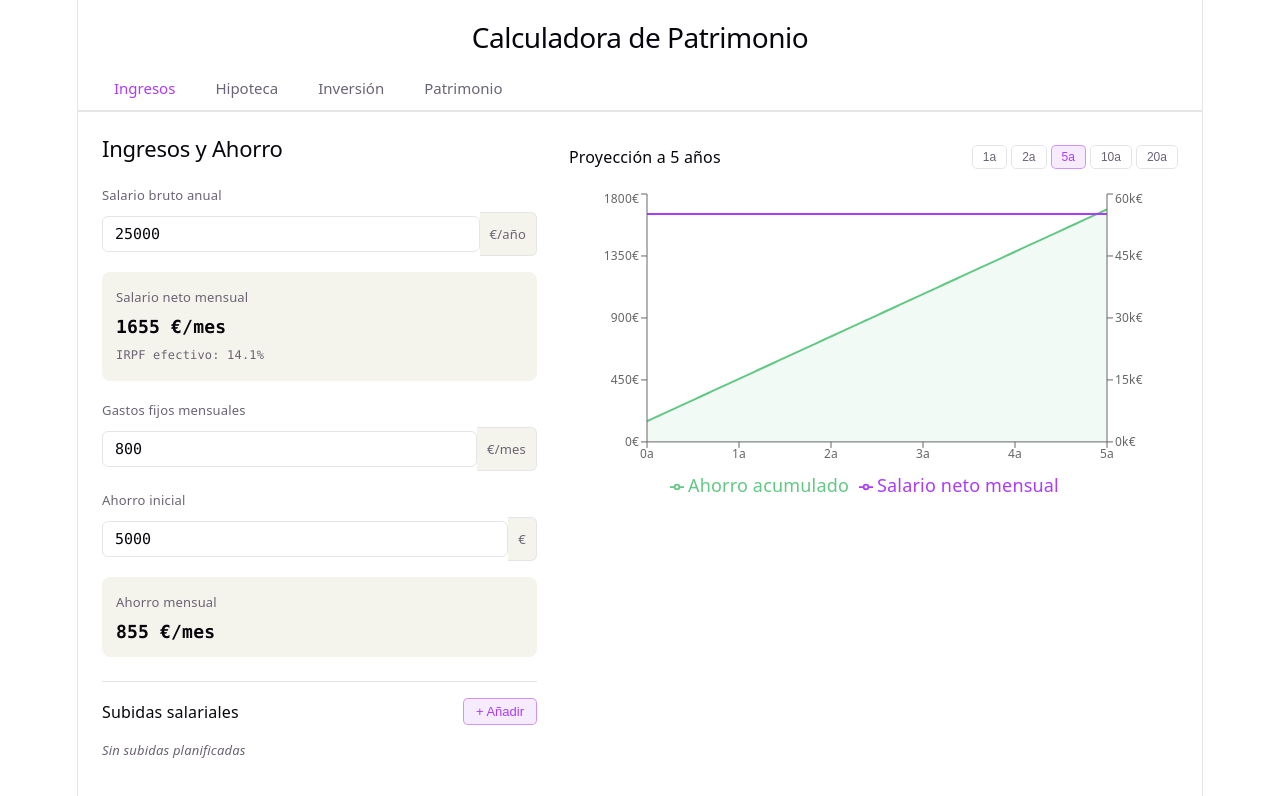
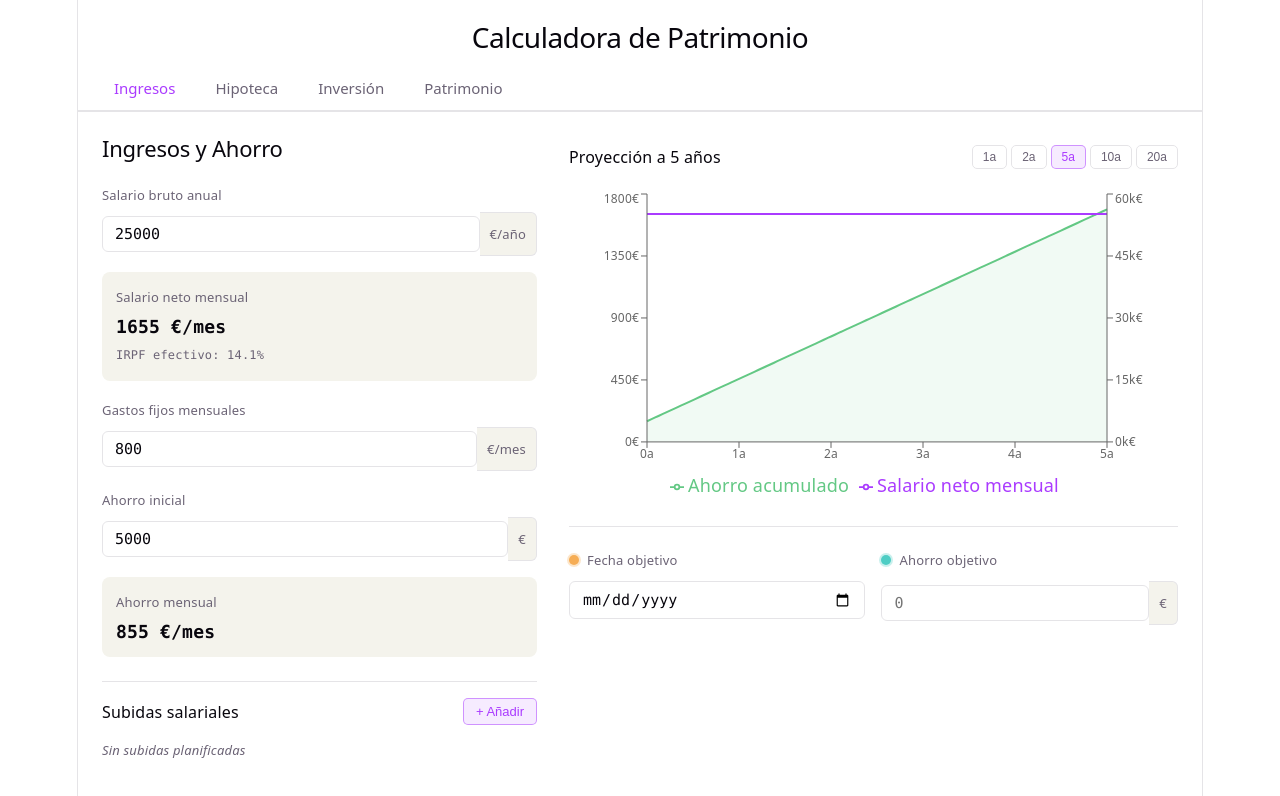
Before and after one commit to aleixRabassa/calculadora-patrimonio, a React (Vite) app: page / in a window 1280 px wide. Shown: the top 796 px of the page. Built offline with nearby package versions, Linux system fonts and the light colour scheme.

Commit message:
feat: add goal tracking features with date and savings targets in Ingresos component

```diff
--- a/src/components/Ingresos.css
+++ b/src/components/Ingresos.css
@@ -57,7 +57,8 @@
   white-space: nowrap;
 }
 
-input[type="number"] {
+input[type="number"],
+input[type="date"] {
   font-family: var(--mono);
   font-size: 15px;
   padding: 8px 12px;
@@ -185,6 +186,100 @@ input[type="number"] {
   }
 }
 
+/* Goal inputs below chart */
+.goals {
+  display: grid;
+  grid-template-columns: 1fr 1fr;
+  gap: 16px;
+  margin-top: 20px;
+  padding-top: 20px;
+  border-top: 1px solid var(--border);
+
+  @media (max-width: 640px) {
+    grid-template-columns: 1fr;
+  }
+}
+
+.goal-item {
+  display: flex;
+  flex-direction: column;
+  gap: 8px;
+}
+
+.goal-label {
+  display: flex;
+  align-items: center;
+  gap: 8px;
+  font-size: 13px;
+  font-weight: 500;
+  color: var(--text);
+  cursor: default;
+}
+
+.goal-dot {
+  width: 10px;
+  height: 10px;
+  border-radius: 50%;
+  flex-shrink: 0;
+}
+
+.goal-dot--date {
+  background: #f6ad55;
+  box-shadow: 0 0 0 2px rgba(246, 173, 85, 0.3);
+}
+
+.goal-dot--savings {
+  background: #4ecdc4;
+  box-shadow: 0 0 0 2px rgba(78, 205, 196, 0.3);
+}
+
+.goal-result {
+  border-radius: 8px;
+  padding: 12px 14px;
+  display: flex;
+  flex-direction: column;
+  gap: 3px;
+}
+
+.goal-result--date {
+  background: rgba(246, 173, 85, 0.1);
+  border: 1px solid rgba(246, 173, 85, 0.35);
+}
+
+.goal-result--savings {
+  background: rgba(78, 205, 196, 0.1);
+  border: 1px solid rgba(78, 205, 196, 0.35);
+}
+
+.goal-result--warn {
+  background: var(--code-bg);
+  border: 1px solid var(--border);
+  font-size: 13px;
+  color: var(--text);
+  font-style: italic;
+}
+
+.goal-result__amount {
+  font-family: var(--mono);
+  font-size: 20px;
+  font-weight: 700;
+  color: var(--text-h);
+  line-height: 1.2;
+}
+
+.goal-result__label {
+  font-size: 12px;
+  color: var(--text);
+}
+
+.goal-result__note {
+  font-size: 11px;
+  color: var(--text);
+  opacity: 0.65;
+  font-style: italic;
+  margin-top: 2px;
+}
+
 /* Charts */
 .ingresos__charts {
   padding-top: 8px;
--- a/src/components/Ingresos.tsx
+++ b/src/components/Ingresos.tsx
@@ -1,5 +1,5 @@
 import { useMemo, useState } from 'react'
-import { Area, ComposedChart, Line, ResponsiveContainer, Tooltip, XAxis, YAxis, Legend } from 'recharts'
+import { Area, ComposedChart, Line, ReferenceDot, ReferenceLine, ResponsiveContainer, Tooltip, XAxis, YAxis, Legend } from 'recharts'
 import { useLocalStorage } from '../hooks/useLocalStorage'
 import { calcularSalarioNeto } from '../utils/calculations'
 import './Ingresos.css'
@@ -38,32 +38,26 @@ function xAxisInterval(years: number): number {
 export function Ingresos() {
   const [state, setState] = useLocalStorage<IngresosState>('calc.ingresos', DEFAULT_STATE)
   const [horizonYears, setHorizonYears] = useState<number>(5)
+  const [fechaObjetivo, setFechaObjetivo] = useLocalStorage<string>('calc.ingresos.fechaObjetivo', '')
+  const [ahorroObjetivo, setAhorroObjetivo] = useLocalStorage<number | null>('calc.ingresos.ahorroObjetivo', null)
 
   const netoInfo = calcularSalarioNeto(state.brutoAnual)
   const ahorroMensual = netoInfo.netoMensual - state.gastosFijos
 
-  const chartData = useMemo(() => {
-    const horizonMeses = horizonYears * 12
-    // Sort salary raises by month
+  // Full 20-year projection used for target calculations
+  const fullProjection = useMemo(() => {
     const subidasOrdenadas = [...state.subidas].sort((a, b) => a.mes - b.mes)
-
     const data: Array<{ mes: number; label: string; salarioNeto: number; ahorroAcumulado: number }> = []
     let ahorroAcum = state.ahorroInicial
     let brutoActual = state.brutoAnual
 
-    for (let m = 0; m <= horizonMeses; m++) {
-      // Check if there's a salary raise at this month
+    for (let m = 0; m <= MAX_HORIZONTE_MESES; m++) {
       const subida = subidasOrdenadas.find(s => s.mes === m)
-      if (subida) {
-        brutoActual = subida.nuevoBrutoAnual
-      }
+      if (subida) brutoActual = subida.nuevoBrutoAnual
 
       const neto = calcularSalarioNeto(brutoActual)
       const ahorro = neto.netoMensual - state.gastosFijos
-
-      if (m > 0) {
-        ahorroAcum += ahorro
-      }
+      if (m > 0) ahorroAcum += ahorro
 
       const year = Math.floor(m / 12)
       const month = m % 12
@@ -75,7 +69,45 @@ export function Ingresos() {
       })
     }
     return data
-  }, [state.brutoAnual, state.gastosFijos, state.ahorroInicial, state.subidas, horizonYears])
+  }, [state.brutoAnual, state.gastosFijos, state.ahorroInicial, state.subidas])
+
+  const chartData = useMemo(
+    () => fullProjection.slice(0, horizonYears * 12 + 1),
+    [fullProjection, horizonYears],
+  )
+
+  const dateTargetResult = useMemo(() => {
+    if (!fechaObjetivo) return null
+    const today = new Date()
+    const parts = fechaObjetivo.split('-').map(Number)
+    const months = (parts[0] - today.getFullYear()) * 12 + (parts[1] - 1 - today.getMonth())
+    if (months < 0) return { type: 'past' as const }
+    if (months > MAX_HORIZONTE_MESES) return { type: 'far' as const }
+    const dataPoint = fullProjection[months]
+    return {
+      type: 'found' as const,
+      months,
+      savings: dataPoint.ahorroAcumulado,
+      inChartRange: months <= horizonYears * 12,
+    }
+  }, [fechaObjetivo, fullProjection, horizonYears])
+
+  const savingsTargetResult = useMemo(() => {
+    if (!ahorroObjetivo || ahorroObjetivo <= 0) return null
+    if (fullProjection[0].ahorroAcumulado >= ahorroObjetivo) return { type: 'already' as const }
+    const idx = fullProjection.findIndex(d => d.ahorroAcumulado >= ahorroObjetivo)
+    if (idx === -1) return { type: 'unreachable' as const }
+    const today = new Date()
+    const resultDate = new Date(today.getFullYear(), today.getMonth() + idx, 1)
+    const dateLabel = resultDate.toLocaleDateString('es-ES', { month: 'long', year: 'numeric' })
+    return {
+      type: 'found' as const,
+      mes: idx,
+      dateLabel,
+      savings: fullProjection[idx].ahorroAcumulado,
+      inChartRange: idx <= horizonYears * 12,
+    }
+  }, [ahorroObjetivo, fullProjection, horizonYears])
 
   const addSubida = () => {
     const nextMes = state.subidas.length > 0
@@ -266,8 +298,111 @@ export function Ingresos() {
               stroke="rgb(99, 200, 132)"
               strokeWidth={2}
             />
+            {dateTargetResult?.type === 'found' && dateTargetResult.inChartRange && (
+              <ReferenceLine
+                x={dateTargetResult.months}
+                stroke="#f6ad55"
+                strokeDasharray="4 4"
+                strokeOpacity={0.8}
+              />
+            )}
+            {dateTargetResult?.type === 'found' && dateTargetResult.inChartRange && (
+              <ReferenceDot
+                yAxisId="savings"
+                x={dateTargetResult.months}
+                y={dateTargetResult.savings}
+                r={6}
+                fill="#f6ad55"
+                stroke="white"
+                strokeWidth={2}
+              />
+            )}
+            {ahorroObjetivo != null && ahorroObjetivo > 0 && savingsTargetResult?.type === 'found' && savingsTargetResult.inChartRange && (
+              <ReferenceLine
+                yAxisId="savings"
+                y={ahorroObjetivo}
+                stroke="#4ecdc4"
+                strokeDasharray="4 4"
+                strokeOpacity={0.8}
+              />
+            )}
+            {savingsTargetResult?.type === 'found' && savingsTargetResult.inChartRange && (
+              <ReferenceDot
+                yAxisId="savings"
+                x={savingsTargetResult.mes}
+                y={savingsTargetResult.savings}
+                r={6}
+                fill="#4ecdc4"
+                stroke="white"
+                strokeWidth={2}
+              />
+            )}
           </ComposedChart>
         </ResponsiveContainer>
+
+        <div className="goals">
+          <div className="goal-item">
+            <label className="goal-label" htmlFor="fechaObjetivo">
+              <span className="goal-dot goal-dot--date" />
+              Fecha objetivo
+            </label>
+            <input
+              id="fechaObjetivo"
+              type="date"
+              value={fechaObjetivo}
+              onChange={e => setFechaObjetivo(e.target.value)}
+            />
+            {dateTargetResult && (
+              <div className={`goal-result${dateTargetResult.type === 'found' ? ' goal-result--date' : ' goal-result--warn'}`}>
+                {dateTargetResult.type === 'found' && (
+                  <>
+                    <span className="goal-result__amount">{dateTargetResult.savings.toLocaleString('es-ES')}€</span>
+                    <span className="goal-result__label">ahorrados en esa fecha</span>
+                    {!dateTargetResult.inChartRange && (
+                      <span className="goal-result__note">Amplía el horizonte para ver el punto</span>
+                    )}
+                  </>
+                )}
+                {dateTargetResult.type === 'past' && <span>La fecha está en el pasado</span>}
+                {dateTargetResult.type === 'far' && <span>Fecha a más de 20 años vista</span>}
+              </div>
+            )}
+          </div>
+
+          <div className="goal-item">
+            <label className="goal-label" htmlFor="ahorroObjetivo">
+              <span className="goal-dot goal-dot--savings" />
+              Ahorro objetivo
+            </label>
+            <div className="input-group">
+              <input
+                id="ahorroObjetivo"
+                type="number"
+                min={0}
+                step={1000}
+                value={ahorroObjetivo ?? ''}
+                placeholder="0"
+                onChange={e => setAhorroObjetivo(e.target.value === '' ? null : Number(e.target.value))}
+              />
+              <span className="suffix">€</span>
+            </div>
+            {savingsTargetResult && (
+              <div className={`goal-result${savingsTargetResult.type === 'found' ? ' goal-result--savings' : ' goal-result--warn'}`}>
+                {savingsTargetResult.type === 'found' && (
+                  <>
+                    <span className="goal-result__amount">{savingsTargetResult.dateLabel}</span>
+                    <span className="goal-result__label">con {savingsTargetResult.savings.toLocaleString('es-ES')}€ ahorrados</span>
+                    {!savingsTargetResult.inChartRange && (
+                      <span className="goal-result__note">Amplía el horizonte para ver el punto</span>
+                    )}
+                  </>
+                )}
+                {savingsTargetResult.type === 'already' && <span>¡Ya has alcanzado este objetivo!</span>}
+                {savingsTargetResult.type === 'unreachable' && <span>No alcanzable en 20 años con el ahorro actual</span>}
+              </div>
+            )}
+          </div>
+        </div>
       </div>
     </section>
   )
```
